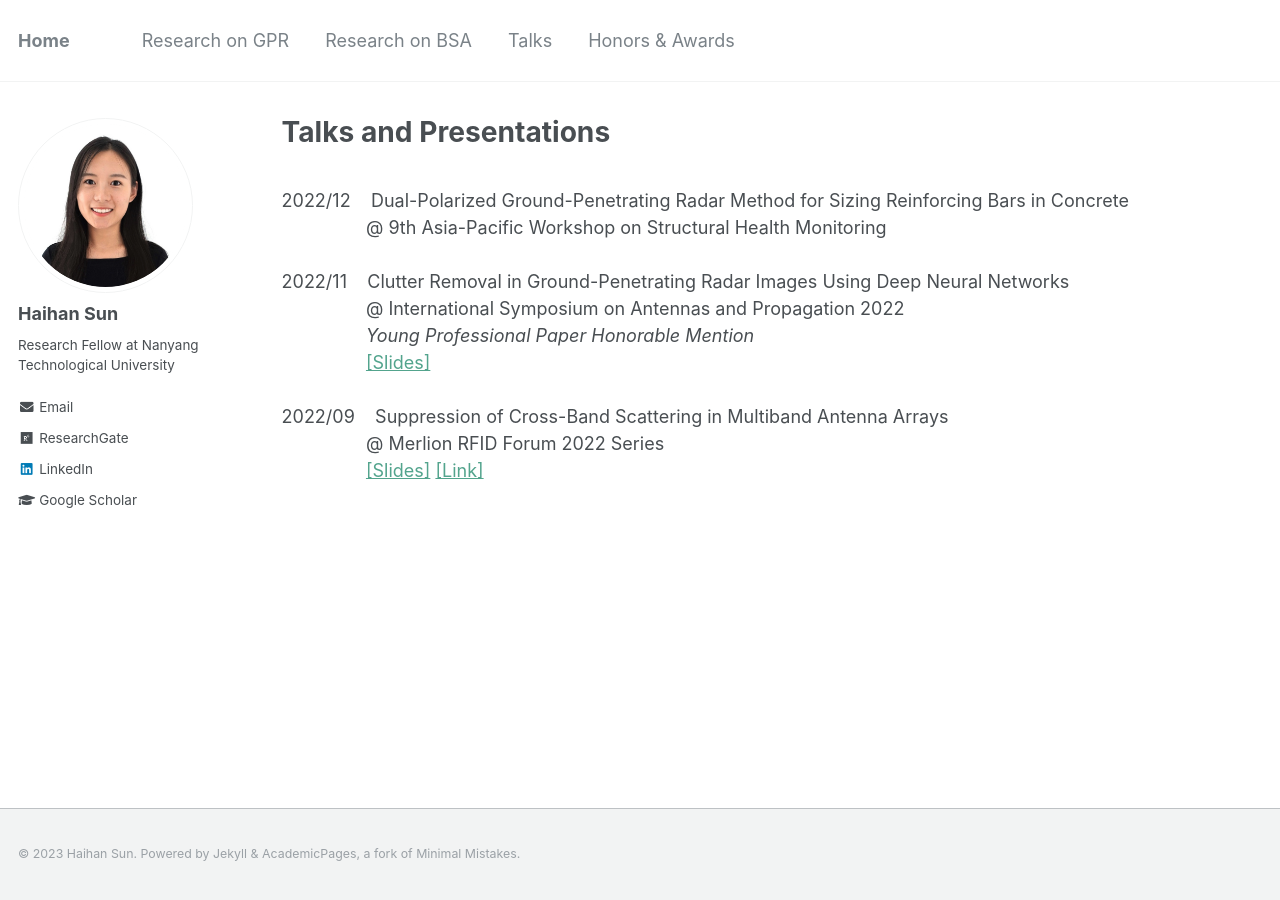
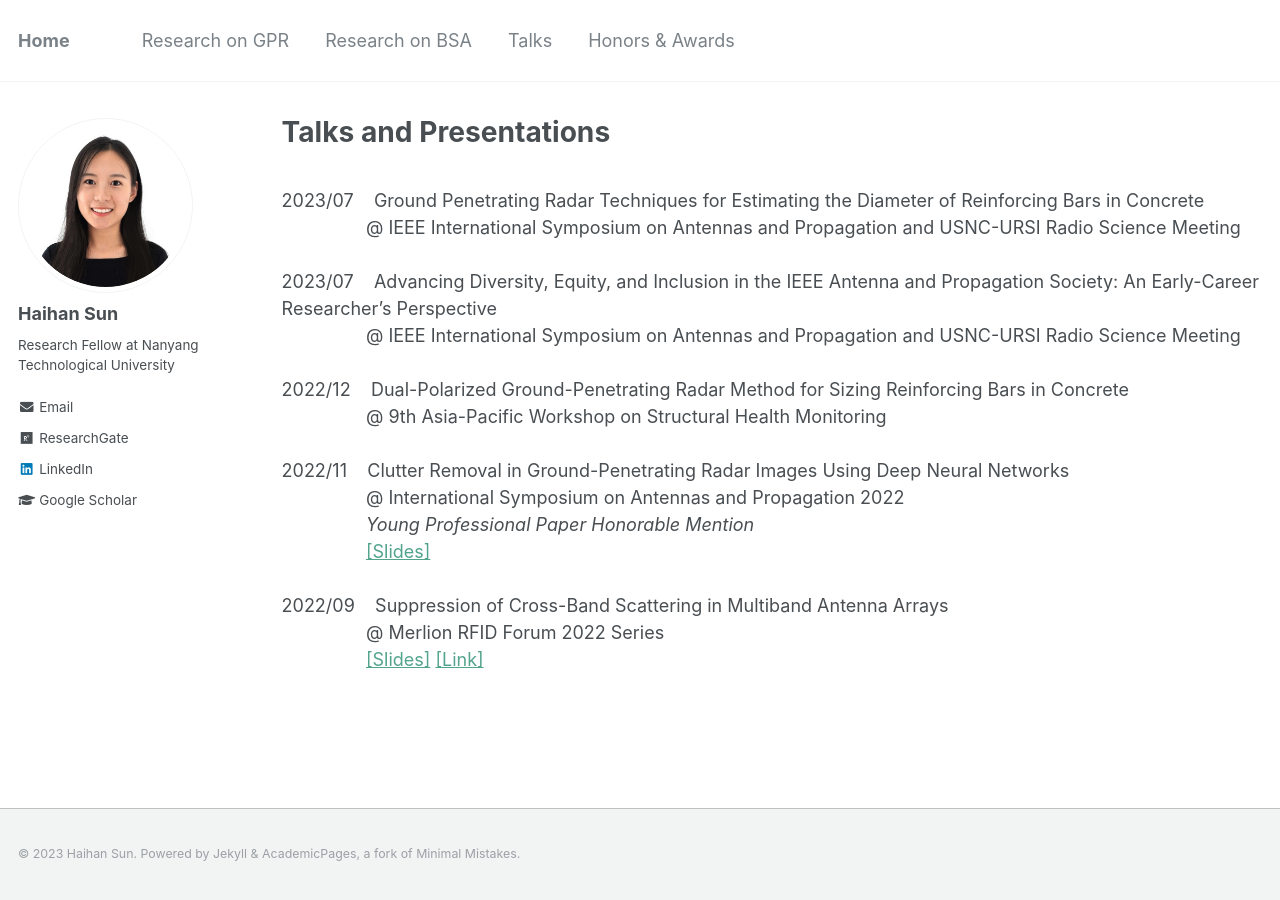
Before and after one commit to Haihan-Sun/Haihan-Sun.github.io, a Jekyll site: the page built from _pages/talks.html, in a window 1280 px wide. Built offline with Jekyll 4.4.1, drawn with Linux system fonts in a browser that asks for light colours.

Commit message:
Update talks.html

```diff
--- a/_pages/talks.html
+++ b/_pages/talks.html
@@ -6,6 +6,14 @@ author_profile: true
 ---
 
 <br>
+2023/07 &nbsp;&nbsp; Ground Penetrating Radar Techniques for Estimating the Diameter of Reinforcing Bars in Concrete <br>
+&ensp; &ensp; &ensp; &ensp; &ensp; &ensp; @ IEEE International Symposium on Antennas and Propagation and USNC-URSI Radio Science Meeting <br>
+<br>
+
+2023/07 &nbsp;&nbsp; Advancing Diversity, Equity, and Inclusion in the IEEE Antenna and Propagation Society: An Early-Career Researcher’s Perspective<br>
+&ensp; &ensp; &ensp; &ensp; &ensp; &ensp; @ IEEE International Symposium on Antennas and Propagation and USNC-URSI Radio Science Meeting <br>
+<br>
+
 2022/12 &nbsp;&nbsp; Dual-Polarized Ground-Penetrating Radar Method for Sizing Reinforcing Bars in Concrete  <br>
 &ensp; &ensp; &ensp; &ensp; &ensp; &ensp; @ 9th Asia-Pacific Workshop on Structural Health Monitoring <br>
 <br>
```
